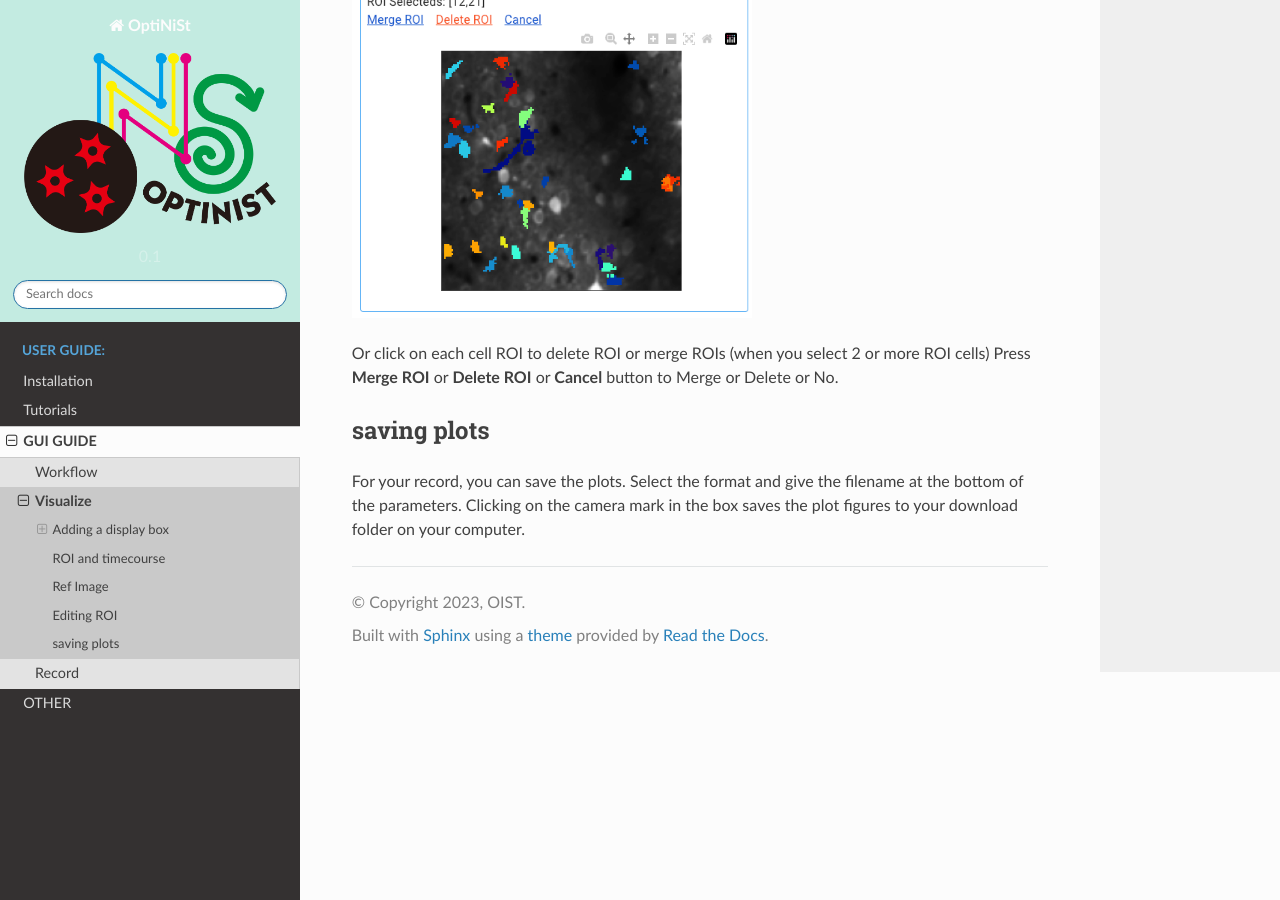
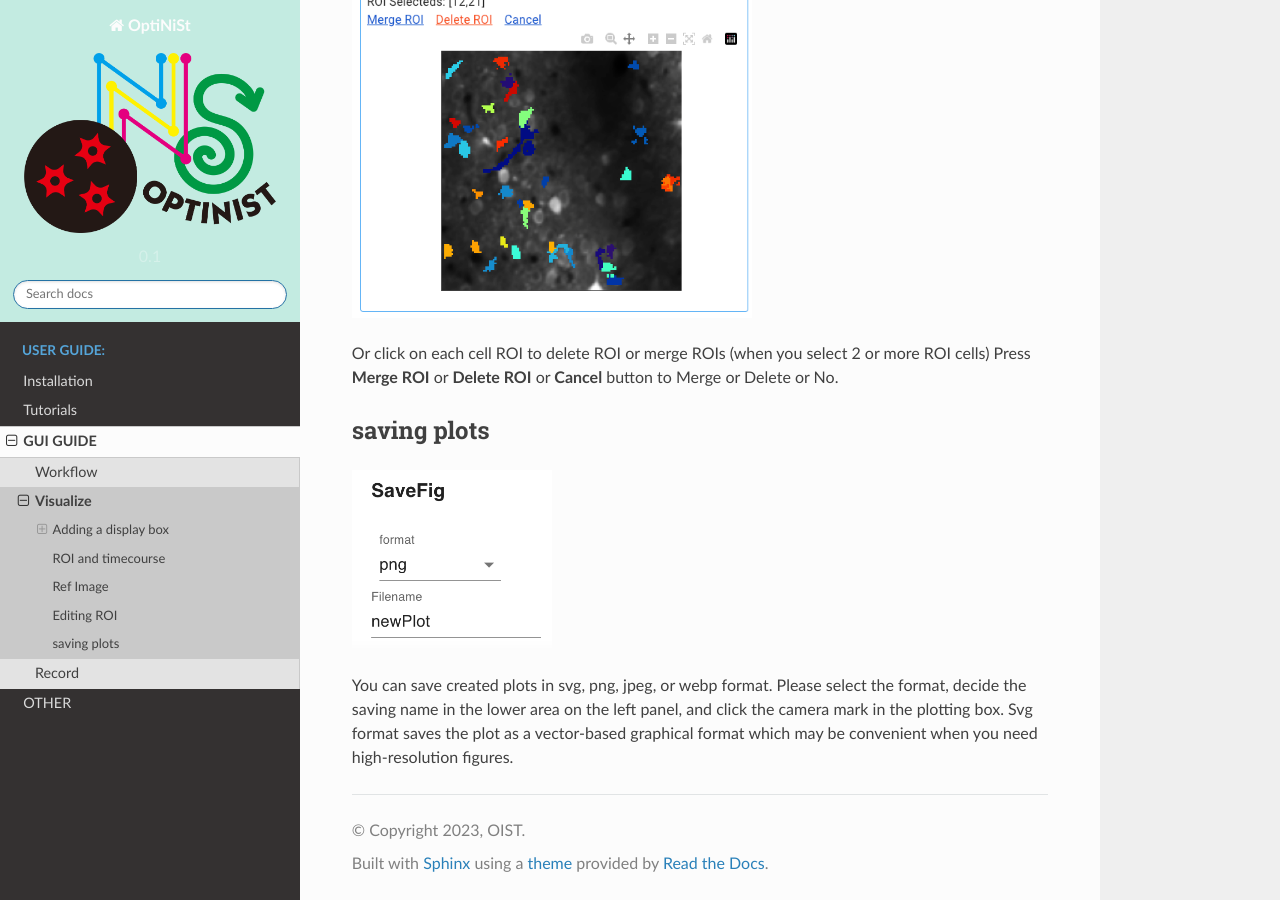
Before and after one commit to oist/optinist, a Sphinx documentation site: the page built from docs/gui/visualize.md, in a window 1280 px wide and 900 px high, scrolled down 5300 px. Built offline with Sphinx 7.4.7 and the Read the Docs theme 2.0.0, drawn with Linux system fonts in a browser that asks for light colours.

Commit message:
Update visualize.md

```diff
--- a/docs/gui/visualize.md
+++ b/docs/gui/visualize.md
@@ -95,4 +95,9 @@ Press <strong>Merge ROI</strong> or <strong>Delete ROI</strong> or <strong>Cance
 
 
 ## saving plots
-For your record, you can save the plots. Select the format and give the filename at the bottom of the parameters. Clicking on the camera mark in the box saves the plot figures to your download folder on your computer.
+
+<p align="left">
+<img width="200px" src="../_static/tutorials/fig30_saving.png" alt="Whole" />
+</p>
+
+You can save created plots in svg, png, jpeg, or webp format. Please select the format, decide the saving name in the lower area on the left panel, and click the camera mark in the plotting box. Svg format saves the plot as a vector-based graphical format which may be convenient when you need high-resolution figures.
```
